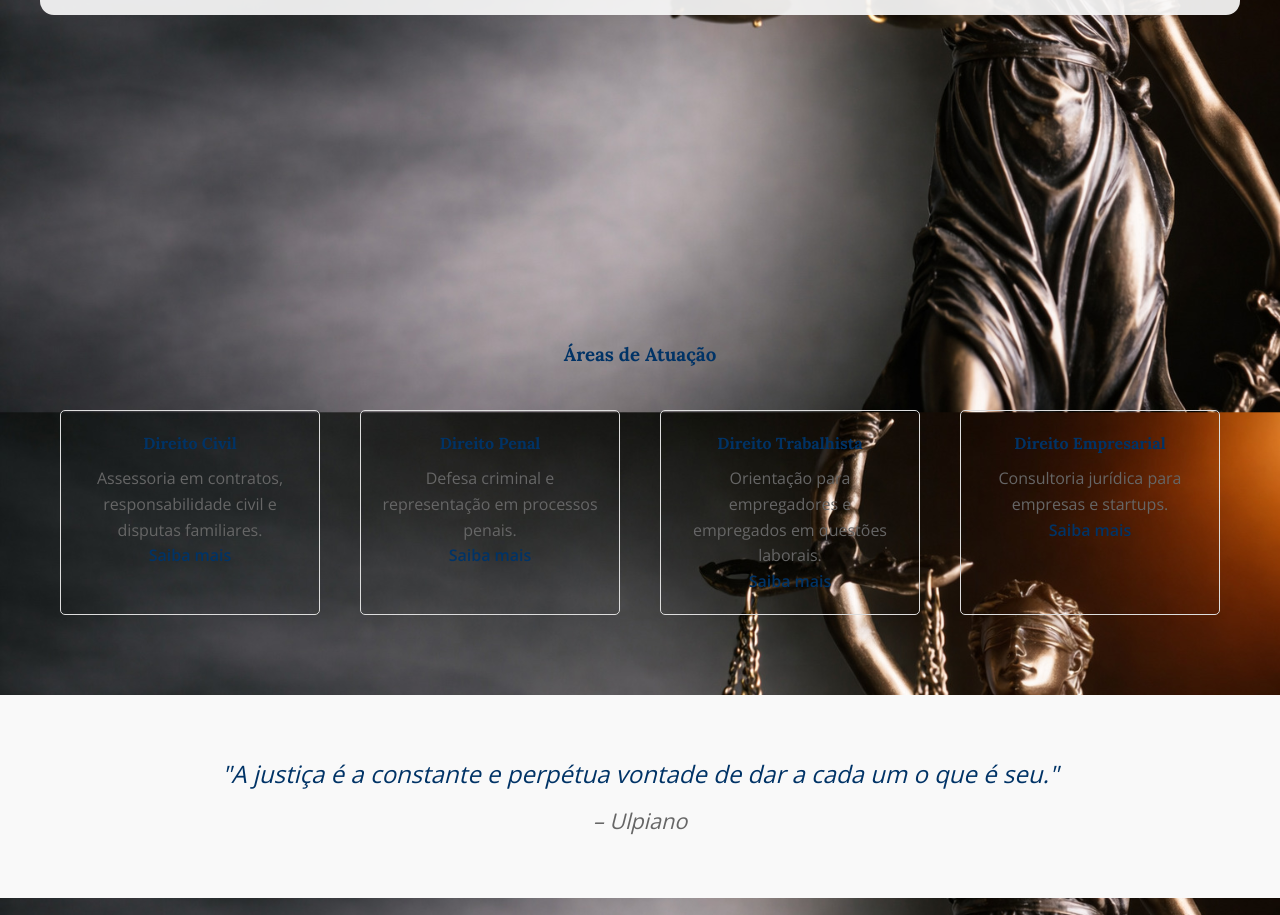
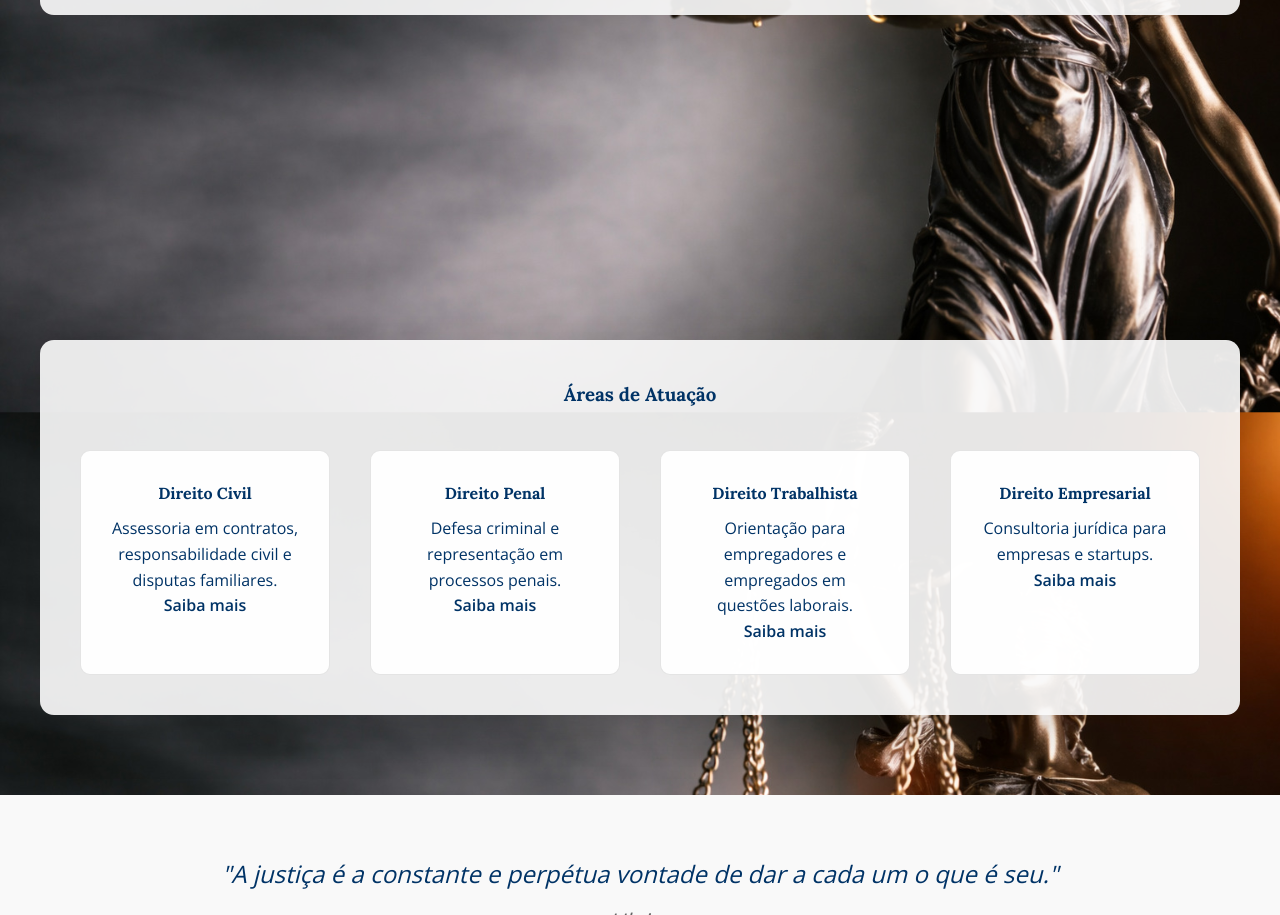
Before and after one commit to rezendelucas85-del/Toledo-Rodrigues-advocacia, a plain HTML site: page index.html in a window 1280 px wide. Shown: the part 441-1356 px from the top of the page. Drawn offline with nearby package versions, Linux system fonts and the light colour scheme.

Commit message:
cor branca

```diff
--- a/styles.css
+++ b/styles.css
@@ -97,6 +97,13 @@ body.home {
     text-align: center;
 }
 
+#servicos .container {
+    background-color: rgba(249, 249, 249, 0.92);
+    padding: 40px;
+    border-radius: 14px;
+    box-shadow: 0 20px 50px rgba(0, 0, 0, 0.12);
+}
+
 .servicos-grid {
     display: grid;
     grid-template-columns: repeat(auto-fit, minmax(250px, 1fr));
@@ -105,9 +112,11 @@ body.home {
 }
 
 .servico {
-    padding: 20px;
-    border: 1px solid #ddd;
-    border-radius: 5px;
+    padding: 30px;
+    border: 1px solid rgba(0, 0, 0, 0.1);
+    border-radius: 10px;
+    background-color: rgba(255, 255, 255, 0.95);
+    color: #003366;
 }
 
 .servico h4 {
```
